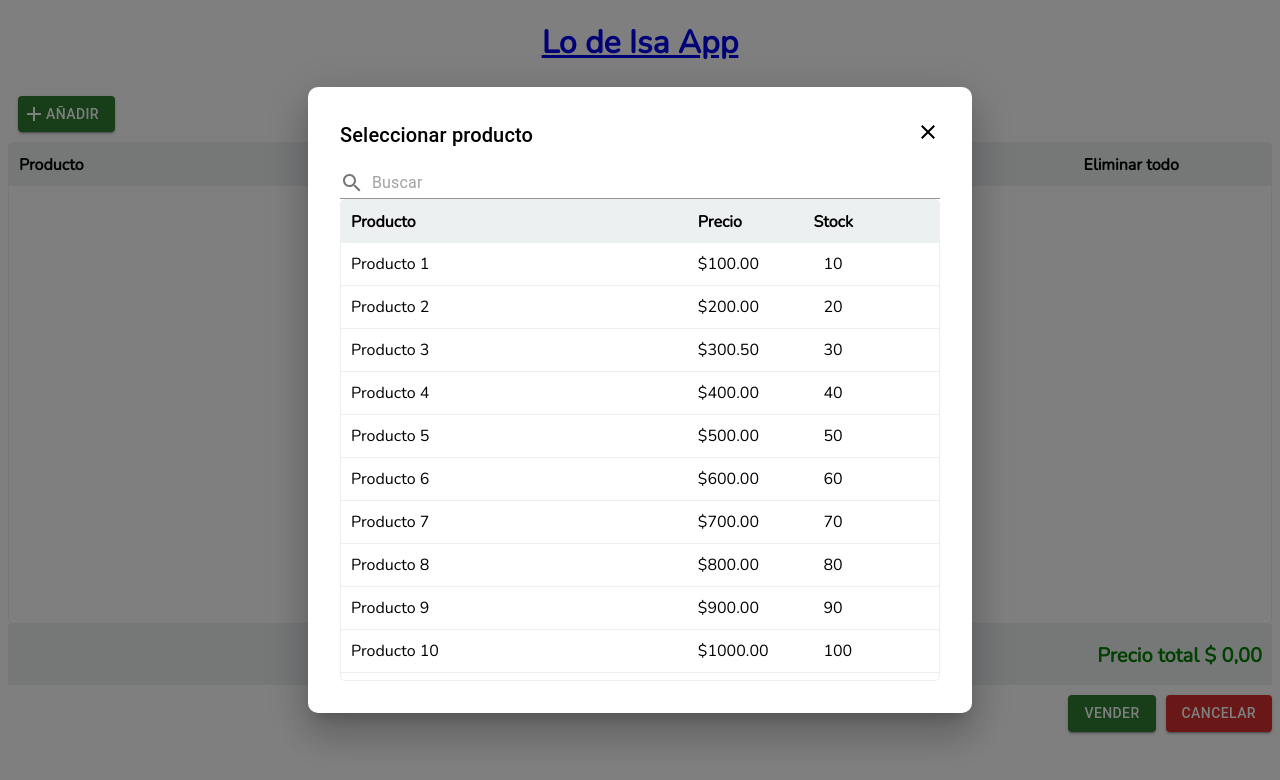
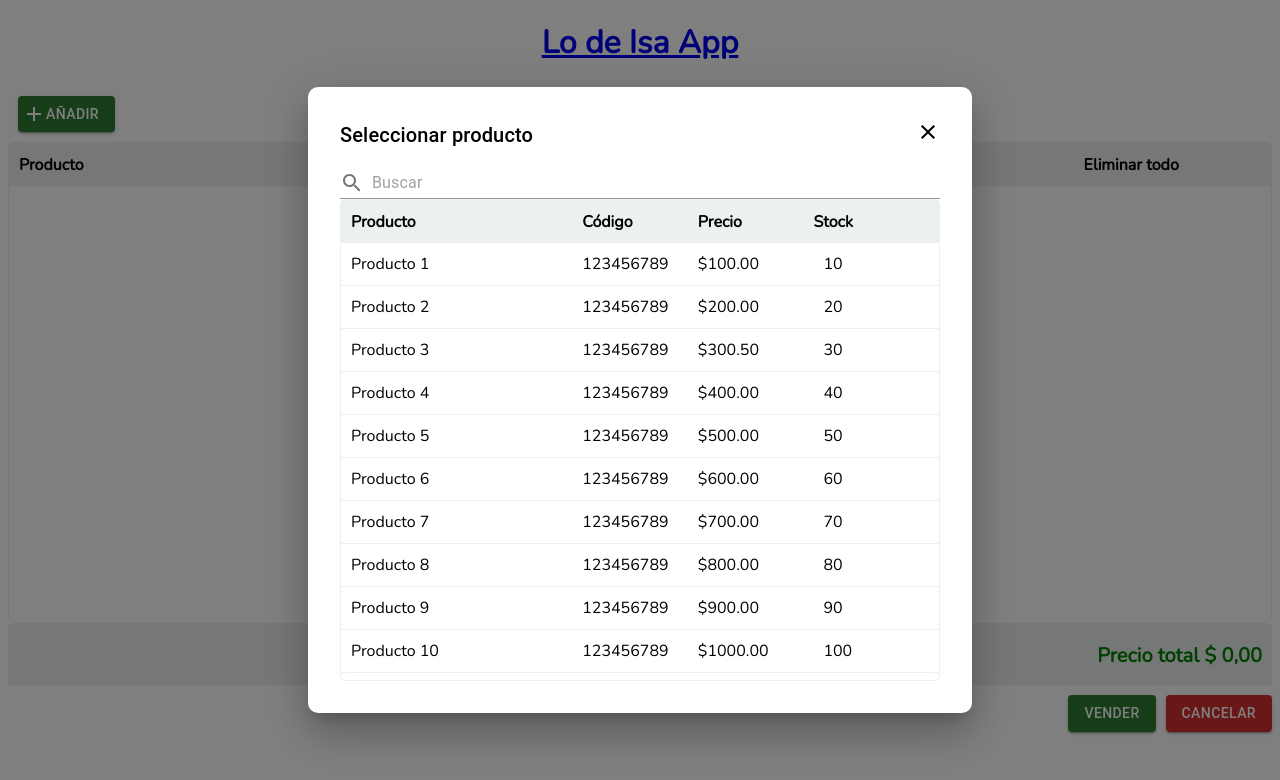
Before and after one commit to axel-molina/lo-de-isa-app, a React (Create React App) app: page /venta in a window 1280 px wide. Both pictures are taken after a click on the button "AÑADIR". Shown: the top 780 px of the page. Built offline with nearby package versions, Linux system fonts and the light colour scheme.

Commit message:
codigo de barras agregado

```diff
--- a/src/data/Products.ts
+++ b/src/data/Products.ts
@@ -7,6 +7,7 @@ const products: IProducts[] = [
     precio: 100,
     cantidad: 1,
     stock: 10,
+    codigo: '123456789',
   },
   {
     id: 2,
@@ -14,6 +15,7 @@ const products: IProducts[] = [
     precio: 200,
     cantidad: 1,
     stock: 20,
+    codigo: '123456789',
   },
   {
     id: 3,
@@ -21,6 +23,7 @@ const products: IProducts[] = [
     precio: 300.50,
     cantidad: 1,
     stock: 30,
+    codigo: '123456789',
   },
   {
     id: 4,
@@ -28,6 +31,7 @@ const products: IProducts[] = [
     precio: 400,
     cantidad: 1,
     stock: 40,
+    codigo: '123456789',
   },
   {
     id: 5,
@@ -35,6 +39,7 @@ const products: IProducts[] = [
     precio: 500,
     cantidad: 1,
     stock: 50,
+    codigo: '123456789',
   },
   {
     id: 6,
@@ -42,6 +47,7 @@ const products: IProducts[] = [
     precio: 600,
     cantidad: 1,
     stock: 60,
+    codigo: '123456789',
   },
   {
     id: 7,
@@ -49,6 +55,7 @@ const products: IProducts[] = [
     precio: 700,
     cantidad: 1,
     stock: 70,
+    codigo: '123456789',
   },
   {
     id: 8,
@@ -56,6 +63,7 @@ const products: IProducts[] = [
     precio: 800,
     cantidad: 1,
     stock: 80,
+    codigo: '123456789',
   },
   {
     id: 9,
@@ -63,6 +71,7 @@ const products: IProducts[] = [
     precio: 900,
     cantidad: 1,
     stock: 90,
+    codigo: '123456789',
   },
   {
     id: 10,
@@ -70,6 +79,7 @@ const products: IProducts[] = [
     precio: 1000,
     cantidad: 1,
     stock: 100,
+    codigo: '123456789',
   },
 ];
 
--- a/src/models/ProductsModel.ts
+++ b/src/models/ProductsModel.ts
@@ -4,4 +4,5 @@ export interface IProducts {
     precio: number;
     cantidad: number;
     stock: number;
+    codigo: string;
 }
--- a/src/pages/CrearVenta/components/DataGrid.tsx
+++ b/src/pages/CrearVenta/components/DataGrid.tsx
@@ -37,6 +37,7 @@ const DataGrid = () => {
     <ContainerGridStyled>
       <HeaderGridStyled>
         <div>Producto</div>
+        <div>Código</div>
         <div>Precio</div>
         <div>Cantidad</div>
         <div>Eliminar</div>
@@ -45,6 +46,7 @@ const DataGrid = () => {
       {productosEnOrdenDeVenta.map((item: IProducts) => (
         <ItemContainerStyled key={item.id}>
           <div>{item.nombre}</div>
+          <div>{item.codigo}</div>
           <div>${item.precio.toFixed(2)}</div>
           <div style={{ marginLeft: '22px' }}>{item.cantidad}</div>
           <div>
--- a/src/pages/CrearVenta/components/DataGridModal.tsx
+++ b/src/pages/CrearVenta/components/DataGridModal.tsx
@@ -24,6 +24,7 @@ const DataGridModal = () => {
     <ContainerGridStyled>
       <HeaderGridStyledModal>
         <div>Producto</div>
+        <div>Código</div>
         <div>Precio</div>
         <div>Stock</div>
         <div></div>
@@ -31,6 +32,7 @@ const DataGridModal = () => {
       {productsList.map((item: IProducts) => (
         <ItemContainerStyledModal key={item.id} onClick={() => addItem(item)}>
           <div>{item.nombre}</div>
+          <div>{item.codigo}</div>
           <div>${item.precio.toFixed(2)}</div>
           <div style={{ marginLeft: '10px' }}>{item.stock}</div>
         </ItemContainerStyledModal>
--- a/src/pages/CrearVenta/styles/DataGridStyled.tsx
+++ b/src/pages/CrearVenta/styles/DataGridStyled.tsx
@@ -9,7 +9,7 @@ export const ContainerGridStyled = styled.div`
 
 export const HeaderGridStyled = styled.div`
   display: grid;
-  grid-template-columns: 3fr 1fr 1fr 1fr 1fr;
+  grid-template-columns: 2fr 1fr 1fr 1fr 1fr 1fr;
   align-items: center;
   padding: 10px;
   border-top: 1px solid #ecf0f1;
@@ -19,7 +19,7 @@ export const HeaderGridStyled = styled.div`
 
 export const HeaderGridStyledModal = styled.div`
   display: grid;
-  grid-template-columns: 3fr 1fr 1fr;
+  grid-template-columns: 2fr 1fr 1fr 1fr;
   align-items: center;
   padding: 10px;
   border-top: 1px solid #ecf0f1;
@@ -29,7 +29,7 @@ export const HeaderGridStyledModal = styled.div`
 
 export const ItemContainerStyled = styled.div`
   display: grid;
-  grid-template-columns: 3fr 1fr 1fr 1fr 1fr;
+  grid-template-columns: 2fr 1fr 1fr 1fr 1fr 1fr;
   align-items: center;
   padding: 10px;
   border-bottom: 1px solid #ecf0f1;
@@ -42,7 +42,7 @@ export const ItemContainerStyled = styled.div`
 
 export const ItemContainerStyledModal = styled.div`
   display: grid;
-  grid-template-columns: 3fr 1fr 1fr;
+  grid-template-columns: 2fr 1fr 1fr 1fr;
   align-items: center;
   padding: 10px;
   border-bottom: 1px solid #ecf0f1;
```
